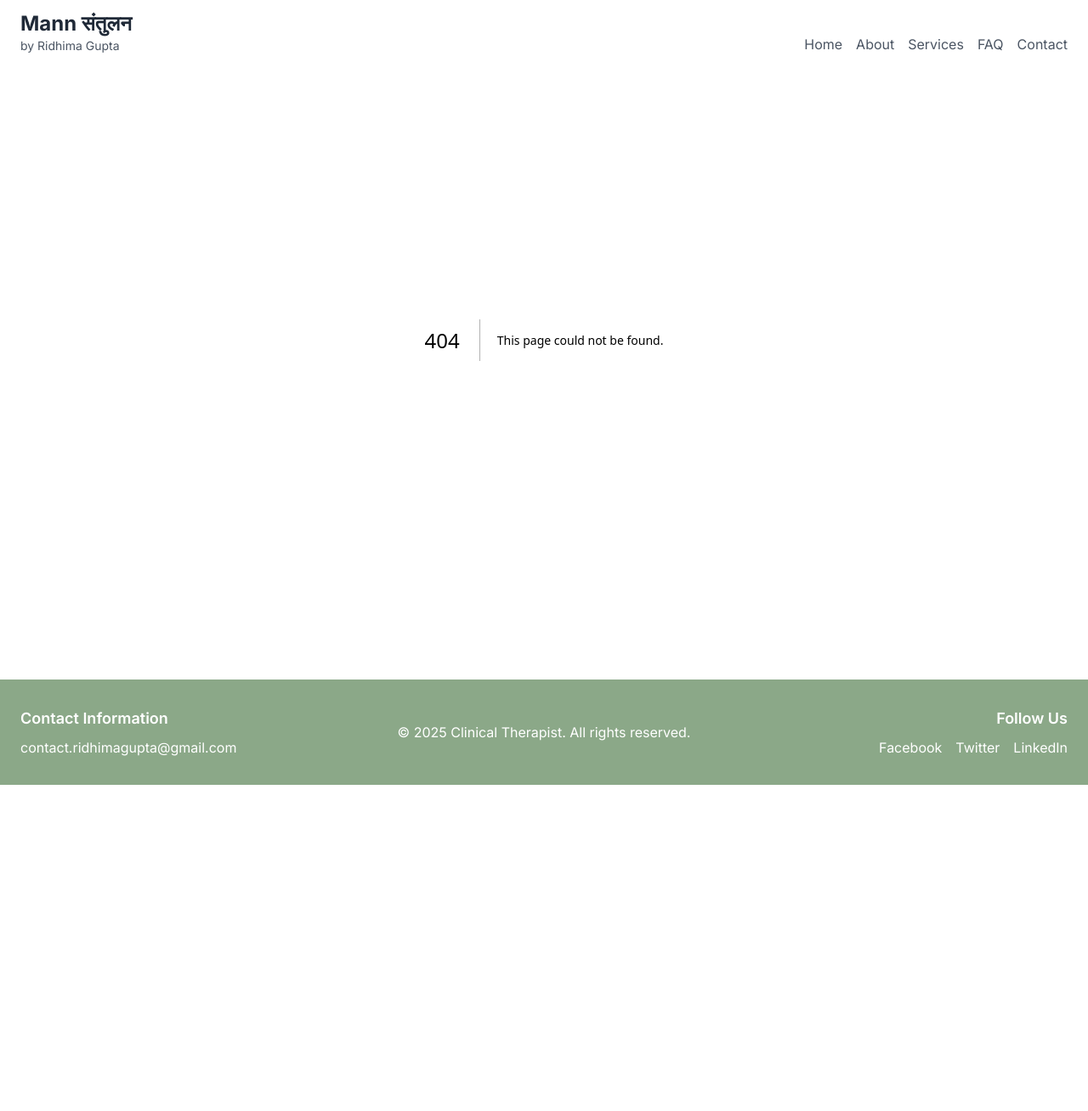
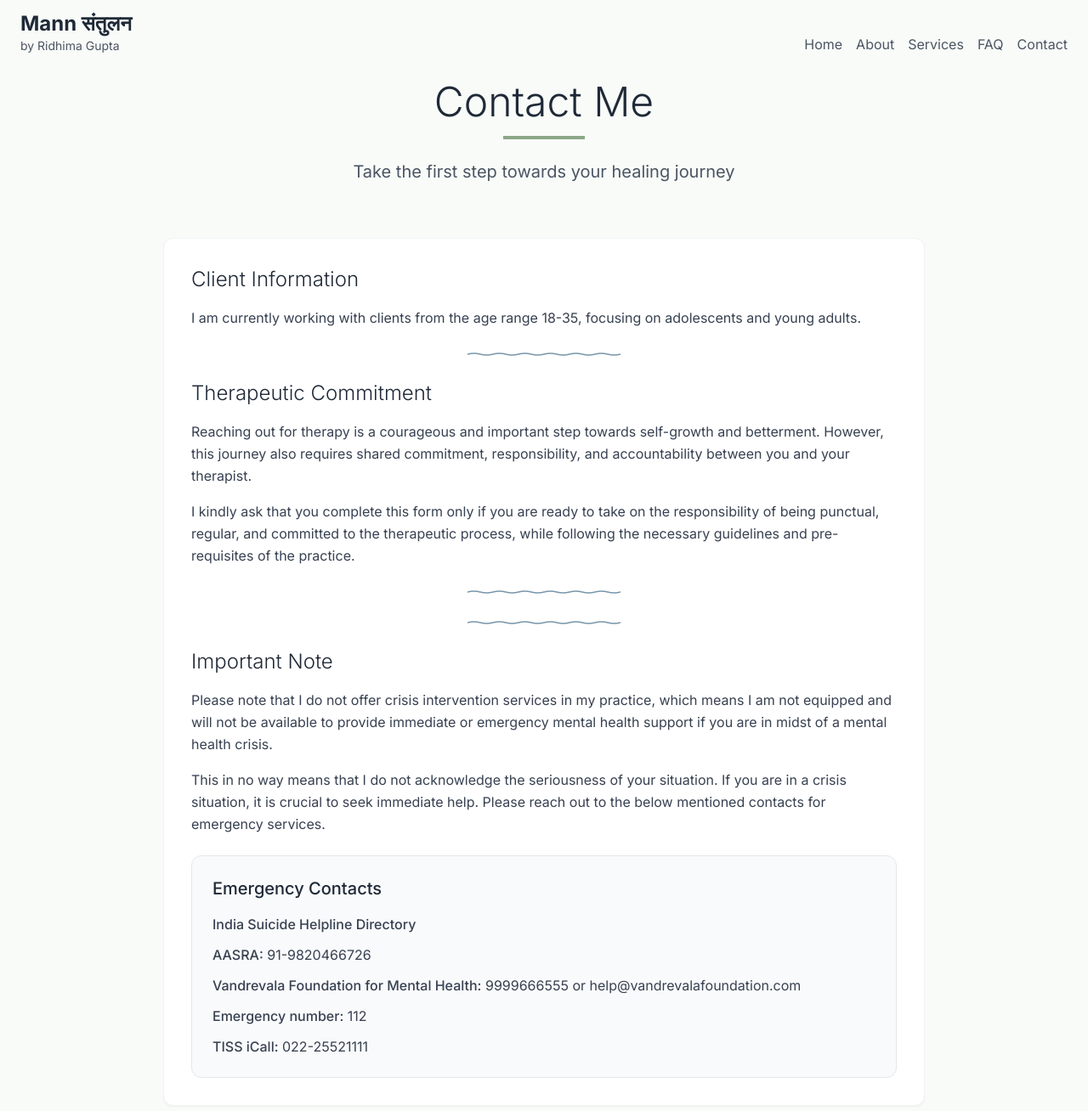
Before and after one commit to gupta82anish/mann-santulan, a Next.js app: page /contact in a window 1280 px wide. Before the commit this address had no page. Shown: the top 1308 px of the page at 85% size. Before the commit the page ends 924 px from the top, so only its background shows below. Built offline with nearby package versions, Linux system fonts and the light colour scheme.

Commit message:
added Contact page and Scheduling link

```diff
--- a/app/components/Header.tsx
+++ b/app/components/Header.tsx
@@ -20,7 +20,7 @@ const NAV_LINKS = [
   { name: 'About', href: '/about-me', scrollTo: null },
   { name: 'Services', href: '#services', scrollTo: 'services' },
   { name: 'FAQ', href: '#faq', scrollTo: 'faq' },
-  { name: 'Contact', href: '#contact', scrollTo: 'contact' }
+  { name: 'Contact', href: '/contact', scrollTo: null }
 ]
 
 export default function Header() {
@@ -75,7 +75,7 @@ export default function Header() {
           </div>
           <div className="space-x-4">
             {NAV_LINKS.map((link) => (
-              <a
+              <Link
                 key={link.name}
                 href={link.href}
                 onClick={(e) => handleNavigation(e, link.scrollTo)}
@@ -84,7 +84,7 @@ export default function Header() {
                 }`}
               >
                 {link.name}
-              </a>
+              </Link>
             ))}
           </div>
         </div>
--- a/app/components/IntroCall.tsx
+++ b/app/components/IntroCall.tsx
@@ -17,7 +17,8 @@ export default function IntroCall() {
           </div>
           <div className="md:w-1/3 flex justify-end">
             <Link
-              href="#appointment"
+              href="https://cal.com/ridhima-gupta/15min"
+              target="_blank"
               className="bg-muted-green hover:bg-muted-green/80 text-white font-bold py-3 px-8 rounded-full transition duration-300 whitespace-nowrap"
             >
               Schedule Introductory Call
--- /dev/null
+++ b/app/contact/page.tsx
@@ -0,0 +1,92 @@
+import ContactForm from "../components/ContactForm"
+import { WavyLine } from "../components/Items"
+
+export default function ContactPage() {
+  return (
+    <div className="min-h-screen bg-[#F8FBF8]">
+      <div className="container mx-auto px-6 py-24">
+        <div className="max-w-4xl mx-auto">
+          {/* Header */}
+          <div className="text-center mb-16">
+            <h1 className="text-4xl md:text-5xl font-light text-gray-800 mb-4">
+              Contact Me
+            </h1>
+            <div className="w-24 h-1 bg-muted-green mx-auto mb-6"></div>
+            <p className="text-xl text-gray-600">
+              Take the first step towards your healing journey
+            </p>
+          </div>
+
+          {/* Client Information */}
+          <div className="bg-white p-8 rounded-xl shadow-sm border border-gray-100 mb-12">
+            <div className="space-y-6">
+              <div>
+                <h2 className="text-2xl font-light text-gray-800 mb-4">Client Information</h2>
+                <p className="text-gray-700 leading-relaxed">
+                  I am currently working with clients from the age range 18-35, focusing on adolescents and young adults.
+                </p>
+              </div>
+
+              <WavyLine />
+
+              <div>
+                <h2 className="text-2xl font-light text-gray-800 mb-4">Therapeutic Commitment</h2>
+                <p className="text-gray-700 leading-relaxed">
+                  Reaching out for therapy is a courageous and important step towards self-growth and betterment. However, this journey also requires shared commitment, responsibility, and accountability between you and your therapist.
+                </p>
+                <p className="text-gray-700 leading-relaxed mt-4">
+                  I kindly ask that you complete this form only if you are ready to take on the responsibility of being punctual, regular, and committed to the therapeutic process, while following the necessary guidelines and pre-requisites of the practice.
+                </p>
+              </div>
+
+              <WavyLine />
+
+              {/* <div>
+                <h2 className="text-2xl font-light text-gray-800 mb-4">Session Fee</h2>
+                <p className="text-gray-700 leading-relaxed">
+                  My fee per session: <span className="font-medium">INR 1000</span>
+                </p>
+              </div> */}
+
+              <WavyLine />
+
+              <div>
+                <h2 className="text-2xl font-light text-gray-800 mb-4">Important Note</h2>
+                <p className="text-gray-700 leading-relaxed">
+                  Please note that I do not offer crisis intervention services in my practice, which means I am not equipped and will not be available to provide immediate or emergency mental health support if you are in midst of a mental health crisis.
+                </p>
+                <p className="text-gray-700 leading-relaxed mt-4">
+                  This in no way means that I do not acknowledge the seriousness of your situation. If you are in a crisis situation, it is crucial to seek immediate help. Please reach out to the below mentioned contacts for emergency services.
+                </p>
+              </div>
+
+              <div className="bg-gray-50 p-6 rounded-xl border border-gray-200">
+                <h3 className="text-xl font-medium text-gray-800 mb-4">Emergency Contacts</h3>
+                <ul className="space-y-3 text-gray-700">
+                  <li>
+                    <span className="font-medium">India Suicide Helpline Directory</span>
+                  </li>
+                  <li>
+                    <span className="font-medium">AASRA:</span> 91-9820466726
+                  </li>
+                  <li>
+                    <span className="font-medium">Vandrevala Foundation for Mental Health:</span> 9999666555 or help@vandrevalafoundation.com
+                  </li>
+                  <li>
+                    <span className="font-medium">Emergency number:</span> 112
+                  </li>
+                  <li>
+                    <span className="font-medium">TISS iCall:</span> 022-25521111
+                  </li>
+                </ul>
+              </div>
+            </div>
+          </div>
+
+          {/* Contact Form */}
+          <ContactForm />
+        </div>
+      </div>
+    </div>
+  )
+}
```
